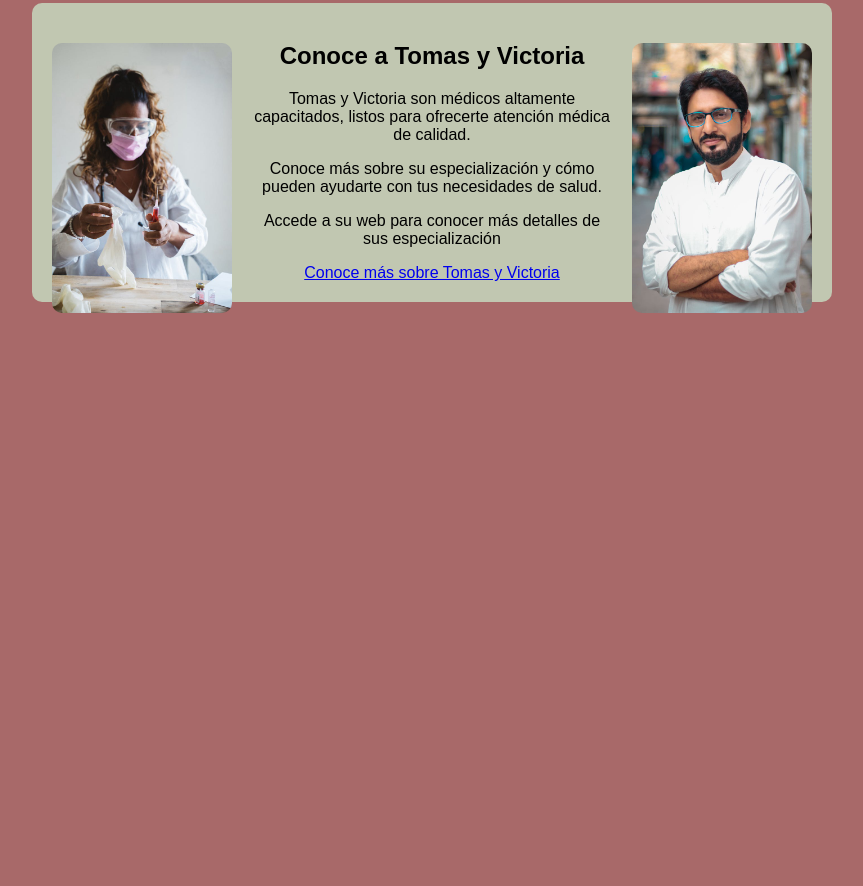
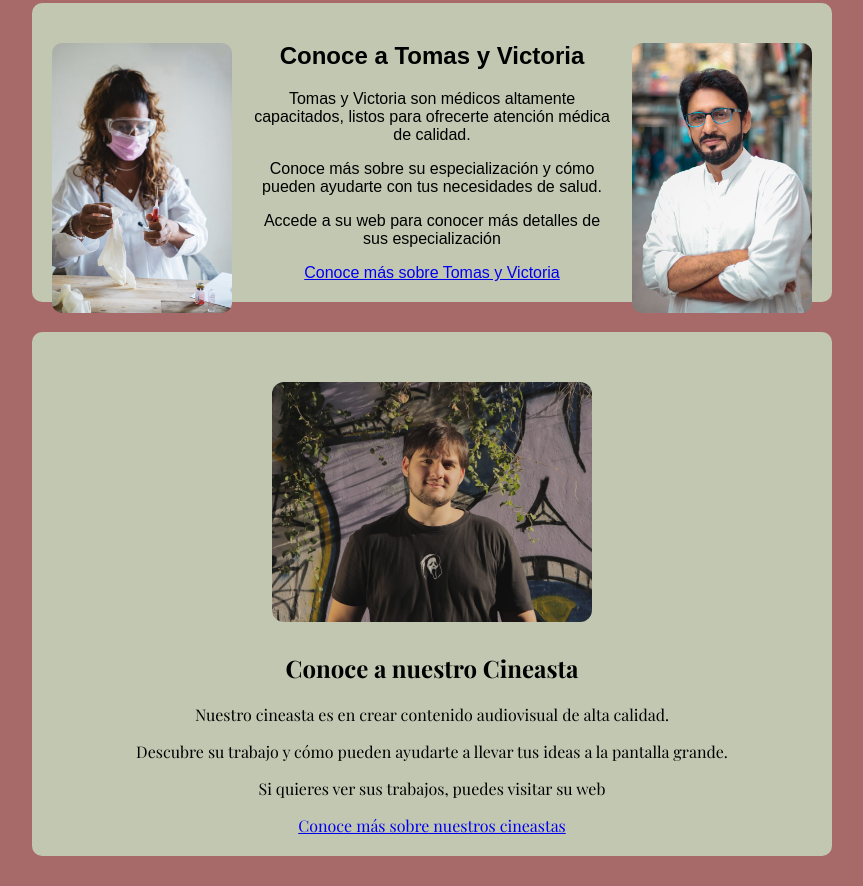
Before and after one commit to Honorum435/Encuentra_Parana, a plain HTML site: page Index.html in a window 1280 px wide. Shown: the part 922-1808 px from the top of the page, without its empty margins (208-1071 px from the left). Before the commit the page ends 1255 px from the top, so only its background shows below. Drawn offline with Linux system fonts and the light colour scheme; a web font is replaced by a local one.

Commit message:
Agregue un cineasta

```diff
--- a/Index.html
+++ b/Index.html
@@ -64,7 +64,15 @@
                 <a href="pages/Medicos.html">Conoce más sobre Tomas y Victoria</a>
 
             </section>
-            <section><!--Contacto y lugar de trabajo de tomas y victoria--></section>
+            <section id="Cineastas">
+                <img src="img/Conri.jpeg" alt="Foto de Cineasta" class="img-Conrado">
+                <h2>Conoce a nuestro Cineasta</h2>
+                <p>Nuestro cineasta es  en crear contenido audiovisual de alta calidad.</p>
+                <p>Descubre su trabajo y cómo pueden ayudarte a llevar tus ideas a la pantalla grande.</p>
+                <p>Si quieres ver sus trabajos, puedes visitar su web</p>
+                <a href="pages/Cineastas.html">Conoce más sobre nuestros cineastas</a>
+
+            </section>
             <section><!--formulario para que se contacten con vos--></section>
             <section></section>
             <section></section>
--- /dev/null
+++ b/css/style-cineastas.css
@@ -0,0 +1,14 @@
+body{
+    font-family: Arial, sans-serif;
+    margin: 0;
+    padding: 0;
+    background-color: #a86969;
+    color: rgb(222, 225, 230);
+}
+.img-Titular {
+    display: block;
+    margin: 30px auto 30px auto;
+    width: 600px; /* Puedes ajustar este valor según lo que prefieras */
+    max-width: 60%;
+    border-radius: 12px;
+}
--- a/css/style.css
+++ b/css/style.css
@@ -61,6 +61,13 @@ body {
             margin: 20px 0 20px 20px;
             border-radius: 10px;
         }
+        .img-Conrado {
+            display: block;
+            margin: 30px auto 30px auto;
+            width: 320px;      /* Puedes ajustar este valor según lo que prefieras */
+            max-width: 90%;
+            border-radius: 12px;
+        }
 
         /* Fuente personalizada */
         @font-face {
@@ -92,3 +99,16 @@ body {
     color: black;
     text-align: center;
 }
+@font-face {
+    font-family: 'Cineastas';
+    src: url(../fonts/PlayfairDisplay-VariableFont_wght.ttf) format('truetype');
+}
+#Cineastas {
+    font-family: 'Cineastas', Arial, sans-serif;
+    background-color: rgb(193, 199, 177);
+    padding: 20px;
+    border-radius: 10px;
+    margin-bottom: 30px;
+    color: black;
+    text-align: center;
+}
```
Also changed, not shown: css/style-Medicos.css (+7 -0 lines), pages/Cineastas.html (added, +41 -0 lines), img/Conri-2.jpeg (added), img/Conri-3.jpeg (added), img/Conri.jpeg (added).
